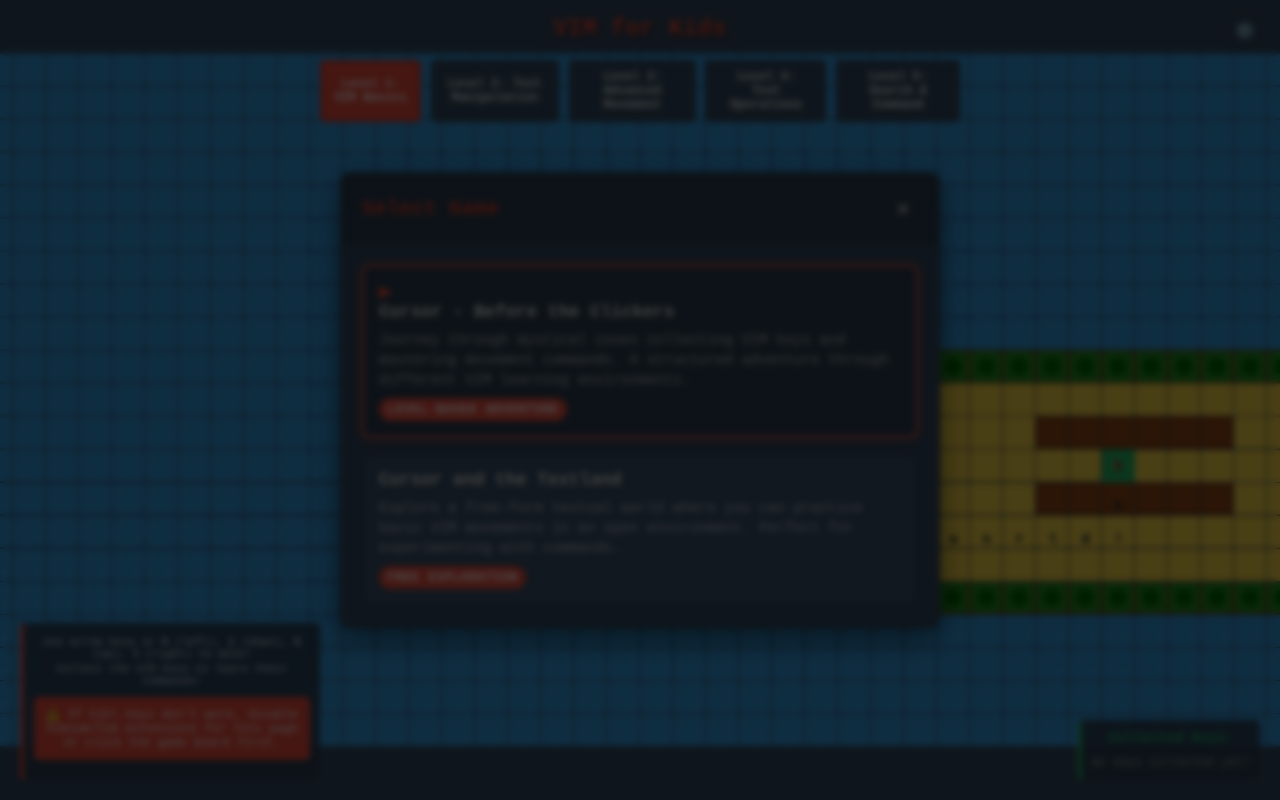
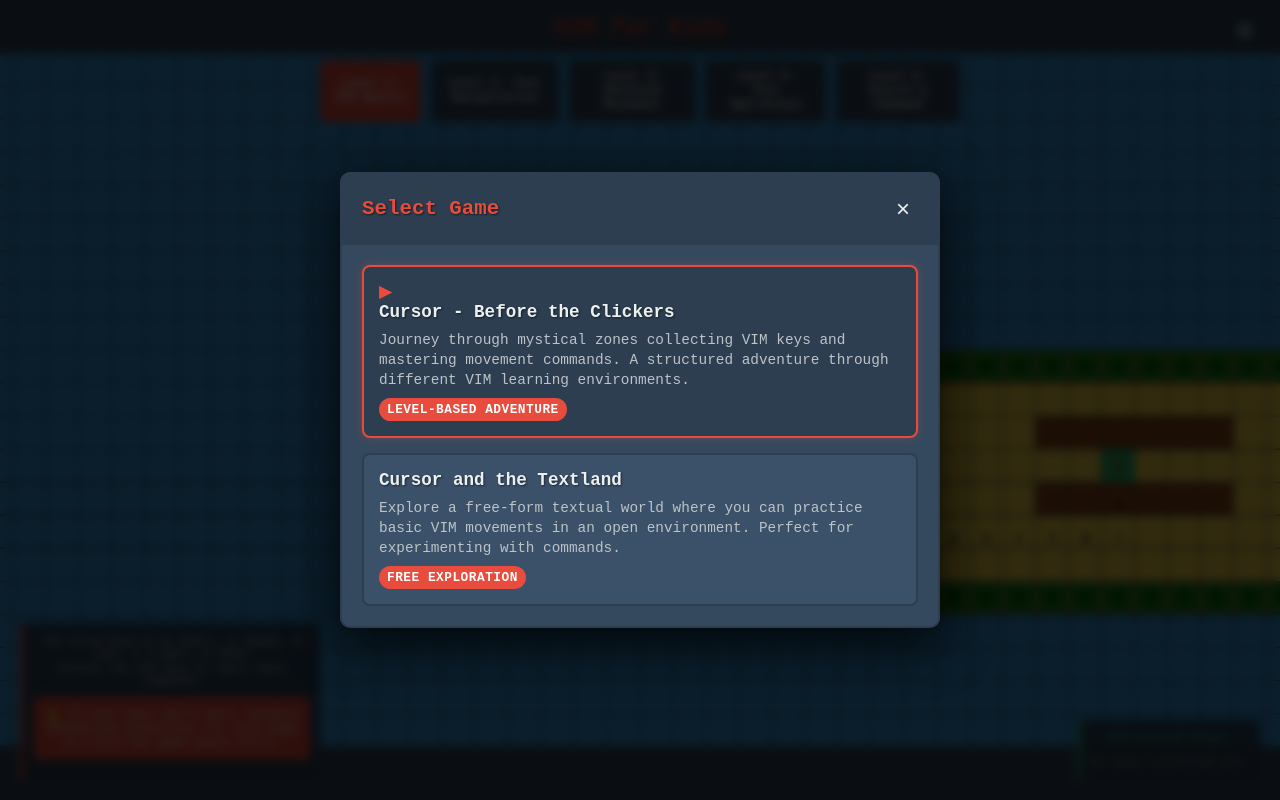
Before and after one commit to helmedeiros/VIM-for-kids, a website built with Vite: page index.html in a window 1280 px wide. Both pictures are taken after a click on the button "⚙️". Built offline with nearby package versions, Linux system fonts and the light colour scheme.

Commit message:
fix: improve modal visibility and z-index layering
- Increase modal z-index from 2000 to 9999 for better layering
- Add stronger backdrop with increased opacity (0.8) and blur (5px)
- Add isolation and pointer-events properties for proper stacking
- Force inline styles in showModal() to ensure visibility
- Add stronger box-shadow for better modal prominence
- Clean up inline styles when hiding modal

Fixes issue where modal was not clearly visible due to z-index conflicts with game elements.

```diff
--- a/src/infrastructure/ui/GameSelectorUI.js
+++ b/src/infrastructure/ui/GameSelectorUI.js
@@ -193,6 +193,15 @@ export class GameSelectorUI {
       modal.classList.remove('hidden');
       this._isVisible = true;
 
+      // Debug: Force styles for better visibility
+      modal.style.zIndex = '99999';
+      modal.style.position = 'fixed';
+      modal.style.top = '0';
+      modal.style.left = '0';
+      modal.style.width = '100%';
+      modal.style.height = '100%';
+      modal.style.display = 'flex';
+
       // Focus management for accessibility
       const firstFocusable = modal.querySelector('.close-button');
       if (firstFocusable) {
@@ -210,6 +219,15 @@ export class GameSelectorUI {
     if (modal) {
       modal.classList.add('hidden');
       this._isVisible = false;
+
+      // Clean up inline styles
+      modal.style.zIndex = '';
+      modal.style.position = '';
+      modal.style.top = '';
+      modal.style.left = '';
+      modal.style.width = '';
+      modal.style.height = '';
+      modal.style.display = '';
 
       // Return focus to settings button
       const settingsButton = document.getElementById('gameSettingsButton');
--- a/style.css
+++ b/style.css
@@ -121,14 +121,17 @@ h1 {
   left: 0;
   width: 100%;
   height: 100%;
-  z-index: 2000;
+  z-index: 9999;
   display: flex;
   align-items: center;
   justify-content: center;
+  isolation: isolate;
+  pointer-events: auto;
 }
 
 .game-modal.hidden {
-  display: none;
+  display: none !important;
+  visibility: hidden !important;
 }
 
 .modal-backdrop {
@@ -137,20 +140,22 @@ h1 {
   left: 0;
   width: 100%;
   height: 100%;
-  background-color: rgba(0, 0, 0, 0.7);
-  backdrop-filter: blur(3px);
+  background-color: rgba(0, 0, 0, 0.8);
+  backdrop-filter: blur(5px);
+  z-index: 1;
 }
 
 .modal-content {
   position: relative;
   background-color: #34495e;
   border-radius: 10px;
-  box-shadow: 0 10px 30px rgba(0, 0, 0, 0.5);
+  box-shadow: 0 15px 50px rgba(0, 0, 0, 0.8);
   max-width: 600px;
   width: 90%;
   max-height: 80vh;
   overflow: hidden;
   border: 2px solid #2c3e50;
+  z-index: 2;
 }
 
 .modal-header {
```
